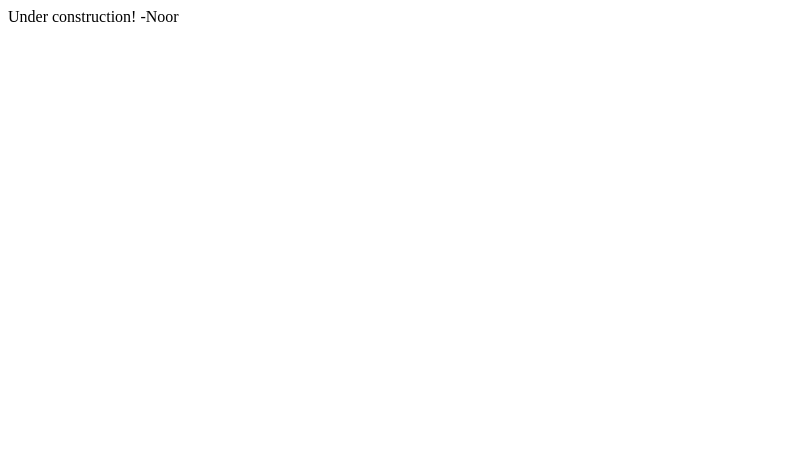
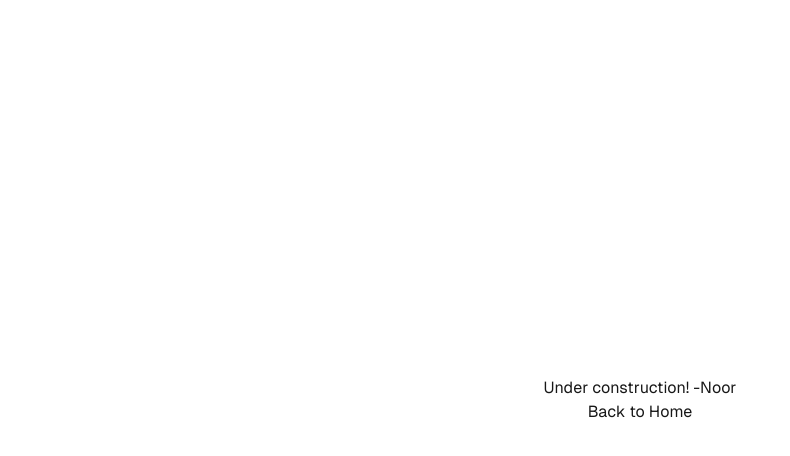
Before and after one commit to noor-majid/noor-nm, a Next.js app: page /about in a window 1280 px wide. Shown: the top 456 px of the page, without its empty margins (0-790 px from the left). Built offline with nearby package versions, Linux system fonts and the light colour scheme.

Commit message:
about page and linking

```diff
--- /dev/null
+++ b/app/about/page.js
@@ -0,0 +1,12 @@
+import Link from "next/link";
+
+export default function About() {
+  return (
+    <div className="grid grid-rows-[20px_1fr_20px] items-center justify-items-center min-h-screen p-8 sm:p-20 font-[family-name:var(--font-geist-sans)]">
+      <main className="flex flex-col items-center justify-center row-start-2">
+        <div>Under construction! -Noor</div>
+        <Link href="/">Back to Home</Link>
+      </main>
+    </div>
+  );
+}
--- a/app/page.js
+++ b/app/page.js
@@ -1,11 +1,11 @@
 import Image from "next/image";
-import About from "@/pages/about";
+import Link from "next/link";
 
 export default function Home() {
   return (
     <div className="grid grid-rows-[20px_1fr_20px] items-center justify-items-center min-h-screen p-8 pb-20 gap-16 sm:p-20 font-[family-name:var(--font-geist-sans)]">
       <main className="flex flex-col gap-8 row-start-2 items-center sm:items-start">
-        <About />
+      <Link href="/about">Click Me!</Link>
         {/* <Image
           className="dark:invert"
           src="/next.svg"
--- a/pages/about.js
+++ /dev/null
@@ -1,3 +0,0 @@
-export default function About() {
-    return <div className="font-[family-name:var(--font-geist-mono)]">Under construction! -Noor</div>
-}
```
